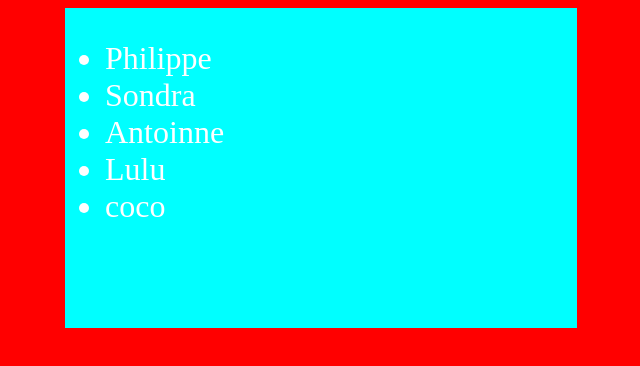
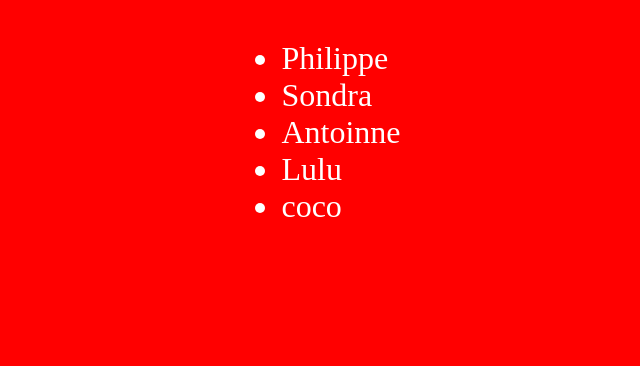
Before and after one commit to Julitree/Javascript_Udacity, a plain HTML site: page cat_Clicker_Premium/index.html in a window 1280 px wide. Shown: the whole page, without its empty margins (319-959 px from the left). Drawn offline with Linux system fonts and the light colour scheme.

Commit message:
Udacity_JS

```diff
--- a/cat_Clicker_Premium/index.html
+++ b/cat_Clicker_Premium/index.html
@@ -17,16 +17,17 @@
 
     .colorines {
         display: flex;
-        width: 40vw;
+        width: 80vw;
         height: 40vh;
-        background-color: aqua;
+        flex-direction: column;
+        align-items: center;
     }
 </style>
 
 <body>
     <div class= 'colorines'>
         <div id="nameWrap"></div>
-        <div id='imagWrap'></div>
+        <div id='imageWrap'></div>
     </div>
 
     <script src="main.js"></script>
--- a/cat_Clicker_Premium/main.js
+++ b/cat_Clicker_Premium/main.js
@@ -1,39 +1,38 @@
 const nameWrap = document.getElementById('nameWrap');
-const imagWrap = document.getElementById('imagWrap')
-const main = [
-    {
-        "name": "Philippe",
-        "src": "cat.jpg"
-    },
-    {
-        "name": "Sondra",
-        "src": "catTwo.jpg"
-    },
-    {
-        "name": "Antoinne",
-        "src": "3.jpg"
-    },
-    {
-        "name": "Lulu",
-        "src": "4.jpg"
-    },
-    {
-        "name": "coco",
-        "src": "5.jpg"
-    }
-]
+const imageWrap = document.getElementById('imageWrap')
 
-// nameWrap
-ulItem = document.createElement('ul')
-nameWrap.appendChild(ulItem)
+const main = {
+    "Philippe": "cat.jpg",
+    "Sondra": "catTwo.jpg",
+    "Antoinne": "3.jpg",
+    "Lulu": "4.jpg",
+    "coco": "5.jpg"
+}
 
-for (cat of main) {
-    let liItem = document.createElement('li')
-    liItem.innerText = cat.name
+
+ulItem = document.createElement('ul');
+nameWrap.appendChild(ulItem);
+
+for (key in main) {
+    let liItem = document.createElement('li');
+    liItem.innerText = key
     ulItem.appendChild(liItem)
-    ulItem.addEventListener('click', function(event) {
-        imagWrap.style.background = 'black';
-        imagWrap.style.height = '10vh';
-        imagWrap.style.width = '40vw';
+
+    liItem.addEventListener('click', function(event) {
+        let item = event.target;
+        let objectKey =  item.innerText
+        let foto = main[objectKey];
+        console.log('"' + objectKey + '":' + '"' + main[objectKey] + '"')
+
+
+
+
+        var image = document.createElement("IMG");
+        image.setAttribute("src", foto);
+        imageWrap.appendChild(image)
+        image.setAttribute("width", "304");
+        image .setAttribute("height", "228");
+
+
     })
 }
```
